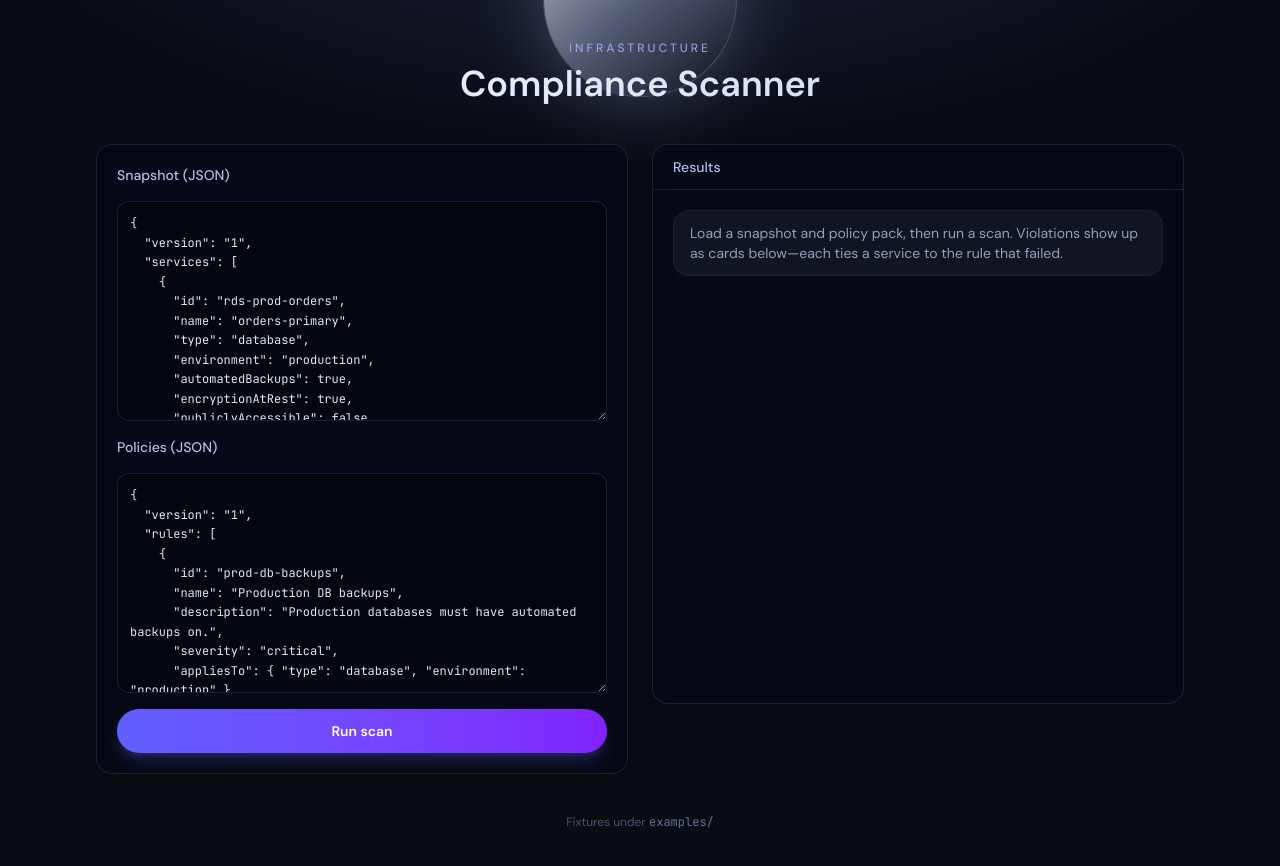
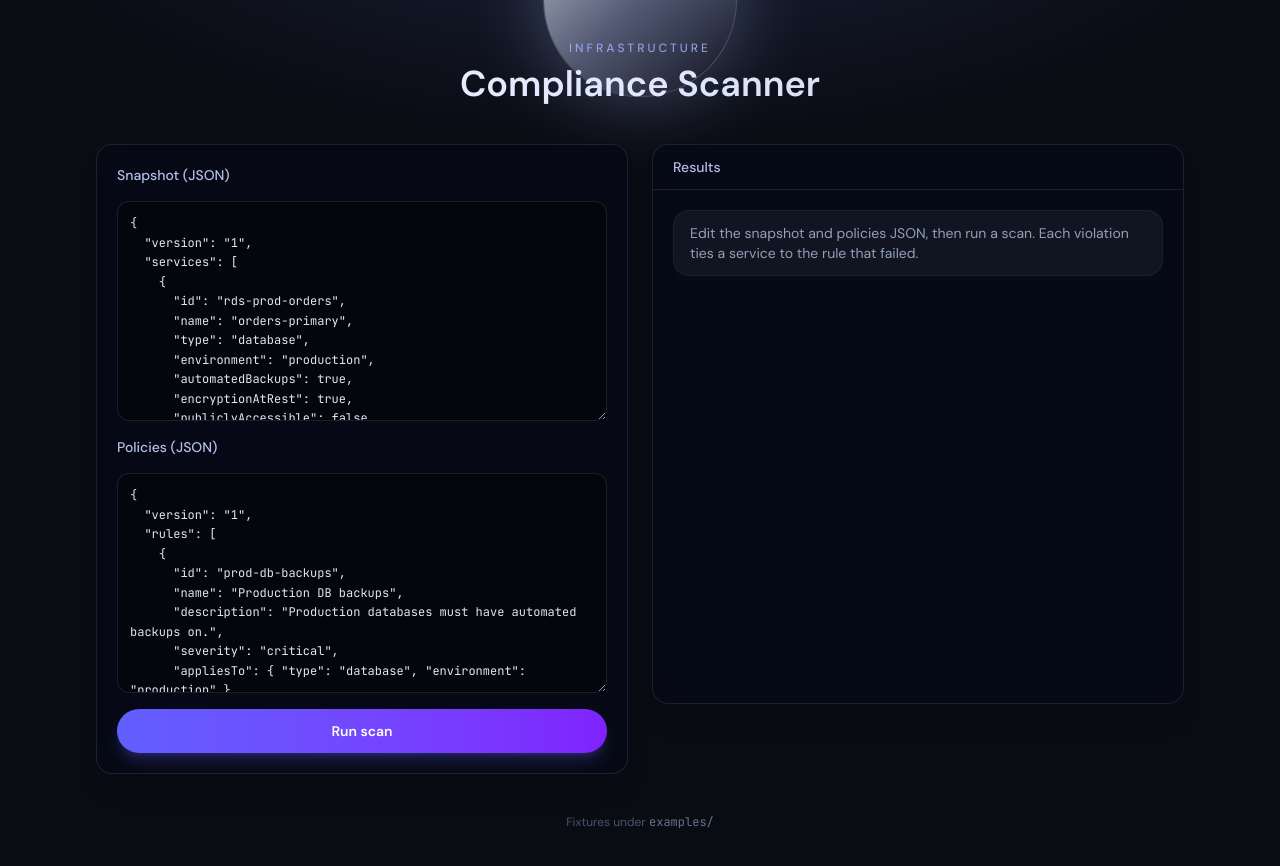
Before and after one commit to Rahul-Kaura/InfrastructureComplianceScanner, a Next.js app: page / in a window 1280 px wide. Shown: the top 866 px of the page. Built offline with nearby package versions, Linux system fonts and the light colour scheme.

Commit message:
ui: tighten welcome copy
Final Touches

```diff
--- a/src/app/page.tsx
+++ b/src/app/page.tsx
@@ -120,7 +120,7 @@ export default function Home() {
     {
       id: "welcome",
       role: "system",
-      text: "Load a snapshot and policy pack, then run a scan. Violations show up as cards below—each ties a service to the rule that failed.",
+      text: "Edit the snapshot and policies JSON, then run a scan. Each violation ties a service to the rule that failed.",
     },
   ]);
   const [loading, setLoading] = useState(false);
```
